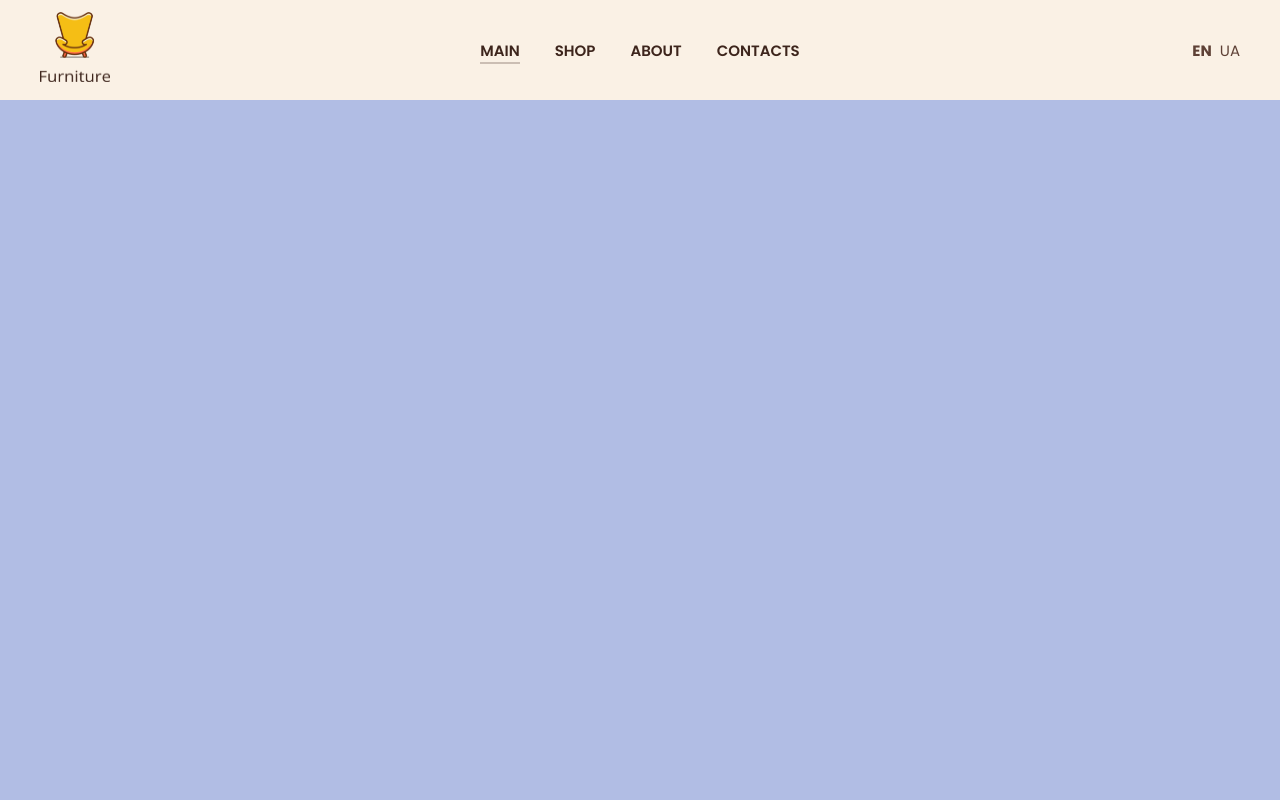
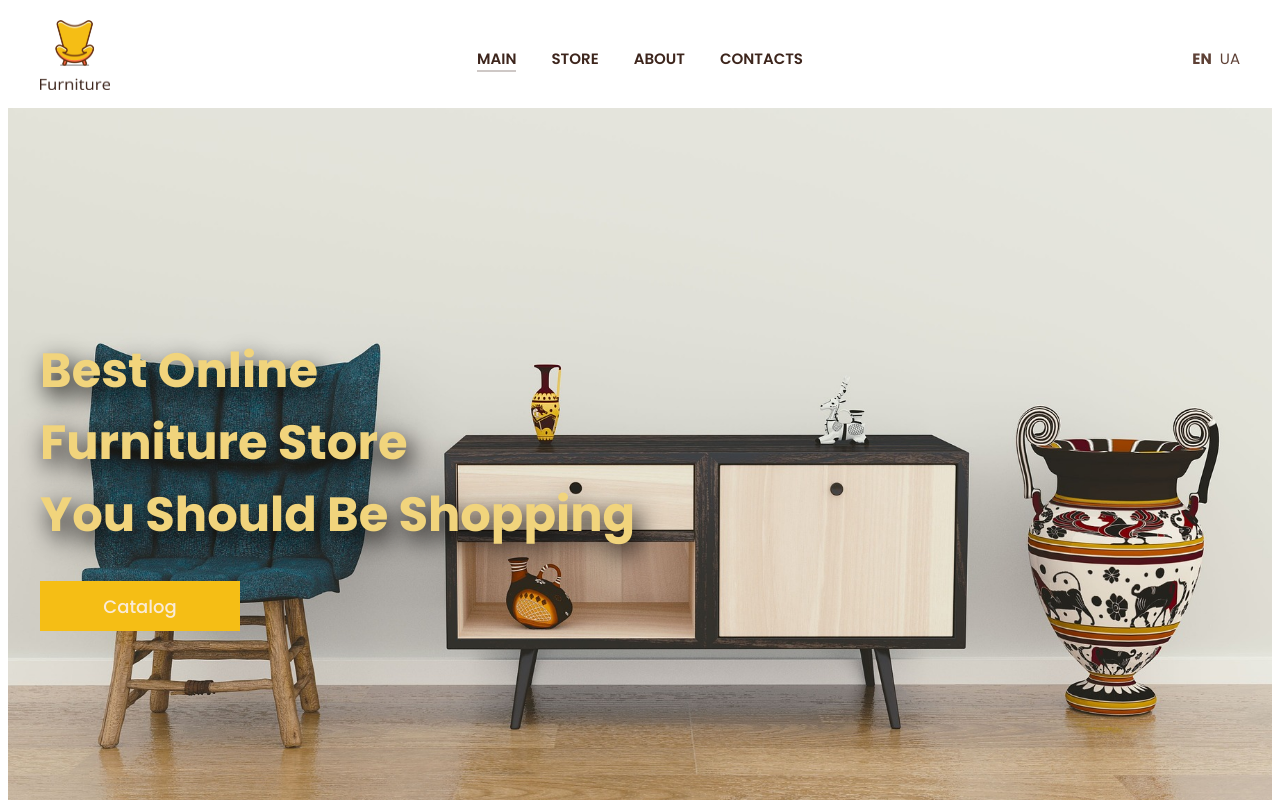
Before and after one commit to drobitko91/Web-page-Furniture-, a plain HTML site: page index.html in a window 1280 px wide. Shown: the top 800 px of the page. Drawn offline with Linux system fonts and the light colour scheme.

Commit message:
created Intro

```diff
--- a/index.html
+++ b/index.html
@@ -13,7 +13,7 @@
         <div class="container">
             <div class="header__wrapper">
                 <div class="header__block">
-                    <a href="/" class="header__logo">
+                    <a href="#" class="header__logo">
                         <img src="./Pictures/Furniture_file.png" alt="logo" width="70" height="70">
                     </a>
                 </div>
@@ -21,7 +21,7 @@
 
                 <nav class="nav">
                     <a href="#" class="nav__link active">Main</a>
-                    <a href="#" class="nav__link">Shop</a>
+                    <a href="#" class="nav__link">Store</a>
                     <a href="#" class="nav__link">About</a>
                     <a href="#" class="nav__link">Contacts</a>
                 </nav>
@@ -38,5 +38,32 @@
         </div>
         <!-- /container -->
     </header>
+
+    <section class="intro">
+        <div class="container">
+            <div class="intro__content">
+                <div class="intro__block">
+                    <h1 class="intro__title">Best Online <br> Furniture Store <br> You Should Be Shopping</h1>
+                    <a href="#" class="btn">Catalog</a>
+                </div>
+            </div>
+        </div>
+    </section>
+
+    <seaction class="info">
+        <div class="container">
+            <div class="info__wrapper">
+                <div class="info__block">
+                    <div class="info__item">
+                        <div class="info__img">
+                            <img src="./Pictures/phone_icon.png" alt="phone_icon">
+                        </div>
+                        <h3 class="info__title">CALL US NOW 777-777-777</h3>
+                        <P class="info__text">Feel free to call us</P>
+                    </div>
+                </div>
+            </div>
+        </div>
+    </seaction>
 </body>
 </html>
--- a/style.css
+++ b/style.css
@@ -1,4 +1,4 @@
-@import url('https://fonts.googleapis.com/css2?family=Poppins:ital,wght@0,400;0,600;0,700;0,900;1,400;1,700;1,900&family=Roboto+Serif:opsz,wght@8..144,200;8..144,300&family=Space+Mono&display=swap');
+@import url('https://fonts.googleapis.com/css2?family=Poppins:ital,wght@0,400;0,500;0,600;0,700;0,900;1,400;1,700;1,900&family=Roboto+Serif:opsz,wght@8..144,200;8..144,300&family=Space+Mono&display=swap');
 
 *,*::before,*::after {
     box-sizing: border-box;
@@ -7,10 +7,18 @@
 
 
 body {
-    background-color: #b1bde4;
+    background-color: white
     margin: 0;
     font-family: 'Poppins', sans-serif;
     font-size: 15px;
+}
+
+h1,h2,h3,h4,h5,h6 {
+    margin: 0;
+}
+
+p {
+    margin: 0 0 5px;
 }
 
 .container {
@@ -18,8 +26,33 @@ body {
     margin: 0 auto;
 }
 
+.btn {
+    min-width: 200px;
+    height: 50px;
+    padding: 0px 15px;
+    color:antiquewhite;
+    text-decoration: none;
+    font-size: 18px;
+    font-weight: 500;
+    background-color: #F5BE15;
+    display: inline-flex;
+    align-items: center;
+    justify-content: center;
+    transition: background-color .2s ease;
+}
+
+.btn:hover {
+    background-color: #FF6343;
+}
+
+
+/* Header start */
+
 .header {
-    background-color: #faf1e5;
+    width: 100%;
+    /* position: absolute;
+    top: 0;
+    left: 0; */
 }
 
 .header__wrapper {
@@ -27,6 +60,10 @@ body {
     display: flex;
     justify-content: space-between;
     align-items: center;
+}
+
+.header__logo {
+    display: inline-block;
 }
 
 .header__block {
@@ -80,12 +117,51 @@ body {
     color: #5e4136;
     text-decoration: none;
     margin-right: 8px;
+    transition: color .2s ease;
 }
 
 .header__lng-link:last-child {
     margin-right: 0;
 }
+
+.header__lng-link:hover {
+    color: #eeb6a0;
+}
+
 .header__lng-link.active {
-    color: #5e4136;
+    color: hsl(16, 27%, 29%);
     font-weight: bold;
 }
+
+/* Header end */
+
+/* Intro start */
+
+.intro {
+    background: url('./Pictures/room.jpg') no-repeat;
+    background-position: center;
+    background-size: cover;
+    /* position: relative; */
+}
+
+.intro__content {
+    height: 750px;
+    display: flex;
+    align-items: center;
+
+}
+
+.intro__block {
+
+}
+
+.intro__title {
+    max-width: 790px;
+    margin-bottom: 30px;
+    font-size: 48px;
+    font-weight: 700;
+    color:#f1d47c ;
+    text-shadow: 5px 9px 24px #040301;
+    line-height: 1.5;
+}
+/* Intro end */
```
Also changed, not shown: Pictures/delivery_icon.png (added), Pictures/map_icon.png (added), Pictures/phone_icon.png (added).
